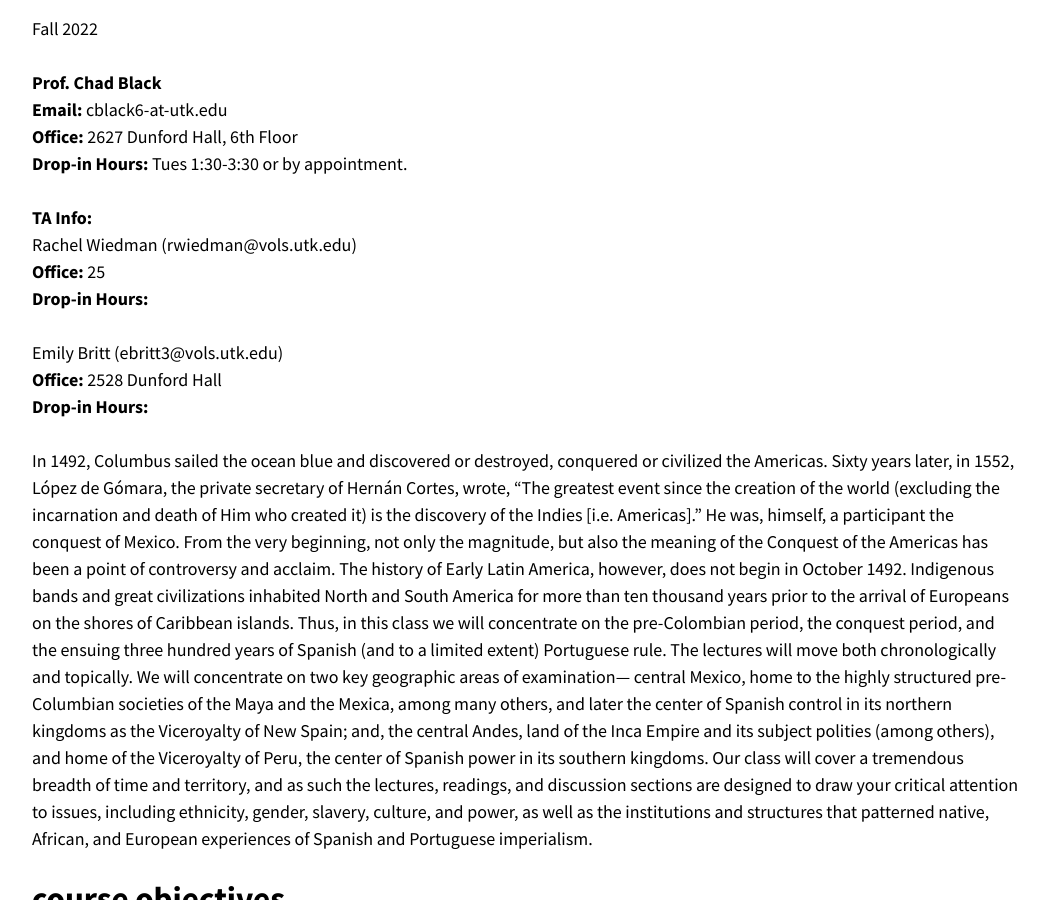
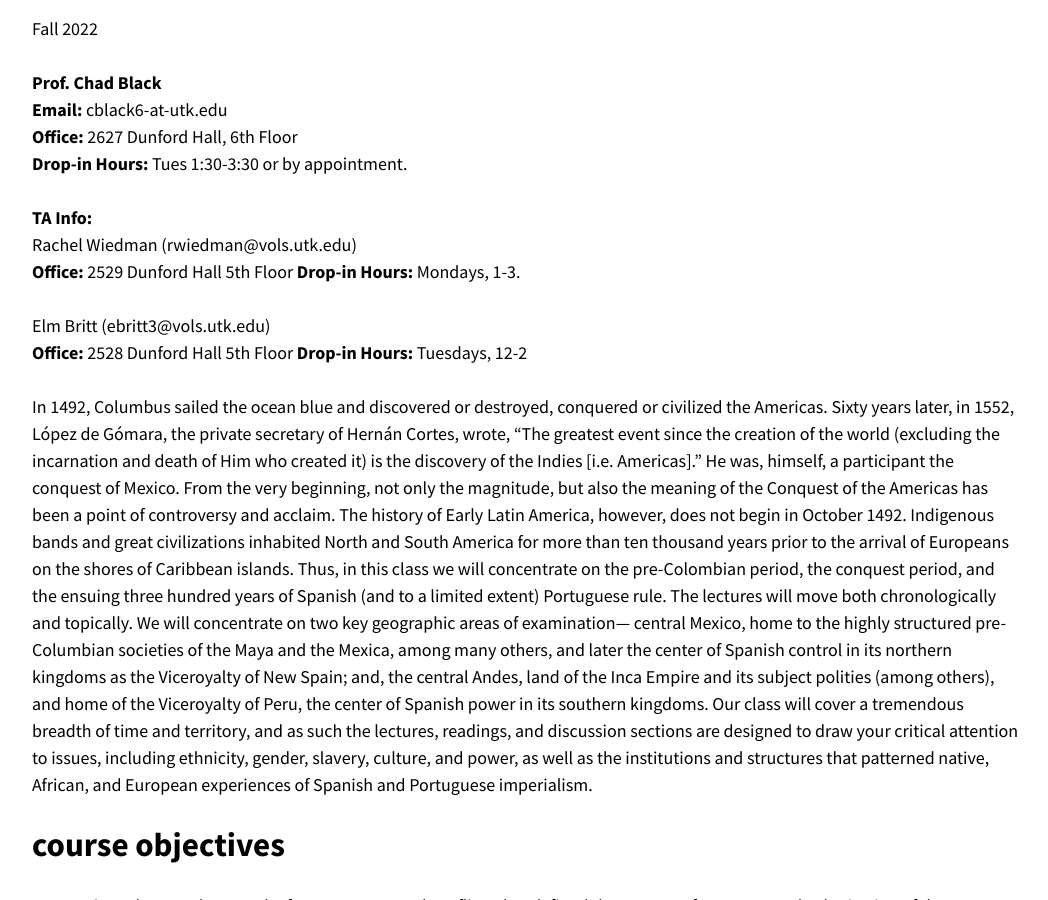
Before and after one commit to chadblack/2022ELA, a Jekyll site: the page built from syllabus.md, in a window 1280 px wide and 900 px high, scrolled down 373 px. Shown: the whole window, without its empty margins (114-1162 px from the left). Built offline with Jekyll 4.4.1, drawn with Linux system fonts in a browser that asks for light colours; nearby versions of some CDN libraries.

Commit message:
ta office hours

```diff
--- a/syllabus.md
+++ b/syllabus.md
@@ -16,12 +16,12 @@ Fall 2022
 
 **TA Info:**
 Rachel Wiedman (rwiedman@vols.utk.edu)
-**Office:** 25
-**Drop-in Hours:**
+**Office:** 2529 Dunford Hall 5th Floor
+**Drop-in Hours:** Mondays, 1-3.
 
-Emily Britt (ebritt3@vols.utk.edu)
-**Office:** 2528 Dunford Hall
-**Drop-in Hours:**
+Elm Britt (ebritt3@vols.utk.edu)
+**Office:** 2528 Dunford Hall 5th Floor
+**Drop-in Hours:**  Tuesdays, 12-2
 
 
 
```
